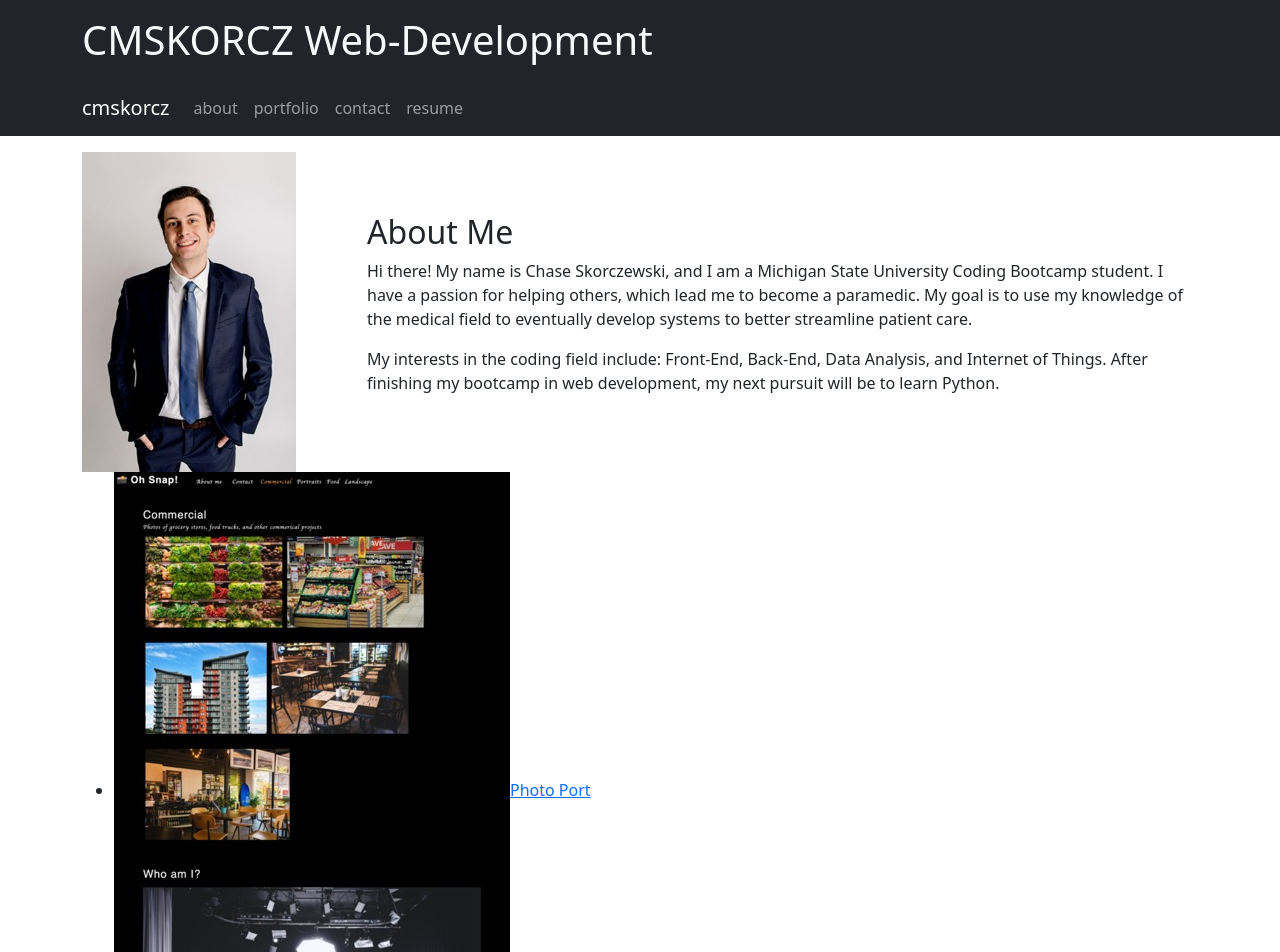
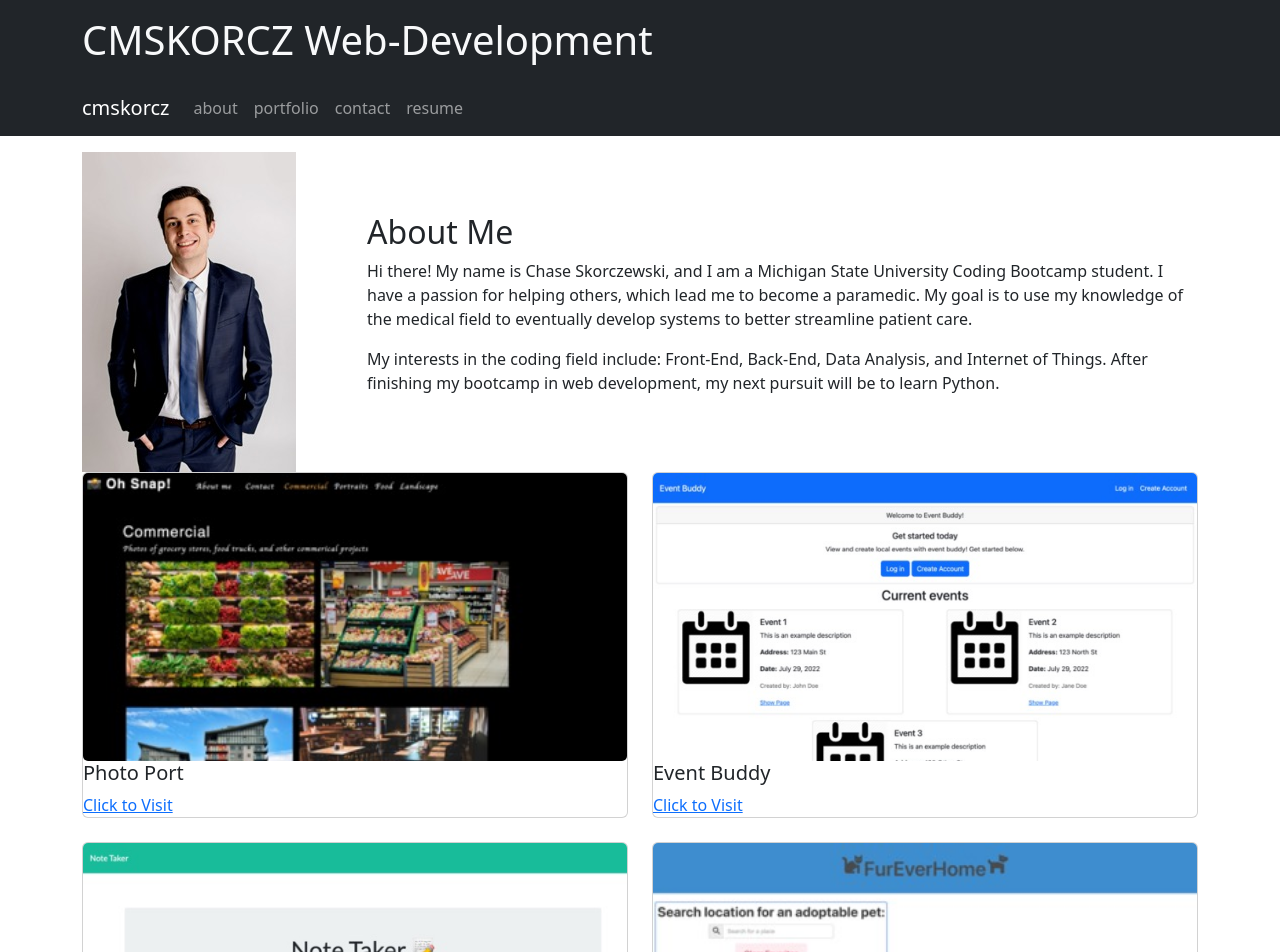
Before and after one commit to cmskorcz/cmskorcz-react-portfolio, a React (Create React App) app: page / in a window 1280 px wide. Shown: the top 952 px of the page. Built offline with nearby package versions, Linux system fonts and the light colour scheme.

Commit message:
projects display as cards with img and link to site

```diff
--- a/src/components/Footer/index.js
+++ b/src/components/Footer/index.js
@@ -9,7 +9,6 @@ function Footer() {
       <ListGroup variant="flush">
         <ListGroup.Item className="bg-dark text-light">Email: <a href="mailto:chaseskorey@gmail.com" className="text-reset">chaseskorey@gmail.com</a></ListGroup.Item>
         <ListGroup.Item className="bg-dark text-light pb-3">GitHub: <a href="https://github.com/cmskorcz" className="text-reset" target="_blank" rel="noreferrer">cmskorcz</a></ListGroup.Item>
-
       </ListGroup>
     </Container>
   )
--- a/src/components/Portfolio/index.js
+++ b/src/components/Portfolio/index.js
@@ -1,17 +1,23 @@
 import React from "react";
 import Container from "react-bootstrap/Container"
+import Card from "react-bootstrap/Card"
+import Row from "react-bootstrap/Row"
+import Col from "react-bootstrap/Col"
 
 function Portfolio({ projects }) {
   return (
     <Container>
-      <ul className="mb-5">
+      <Row xs={1} md={2} className="g-4">
         {projects.map(project => (
-          <li key={`${project.title}`}>
-            <img src={require(`../../assets/images/${project.img}`)} alt={`${project.title}`} />
-            <a href={`${project.link}`} target="_blank" rel="noreferrer">{project.title}</a>
-          </li>
+          <Col key={`${project.title}`}>
+            <Card>
+              <Card.Img style={{ objectFit: 'cover', height: '18rem', objectPosition: '0% 0%' }} src={require(`../../assets/images/${project.img}`)} alt={`${project.title}`}/>
+              <Card.Title>{project.title}</Card.Title>
+              <Card.Link href={`${project.link}`} target="_blank" rel="noreferrer">Click to Visit</Card.Link>
+            </Card>
+          </Col>
         ))}
-      </ul>
+      </Row>
     </Container>
   )
 }
```
